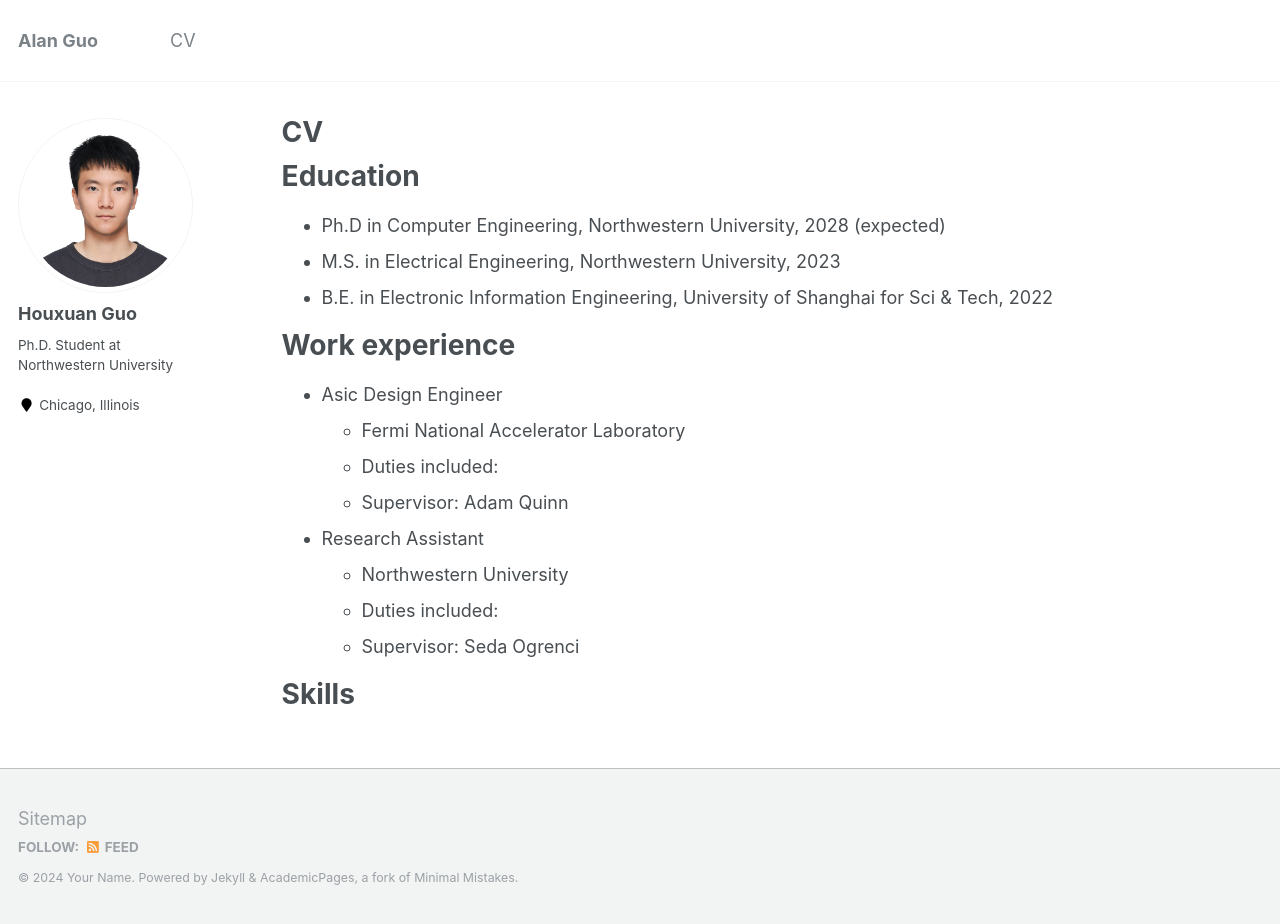
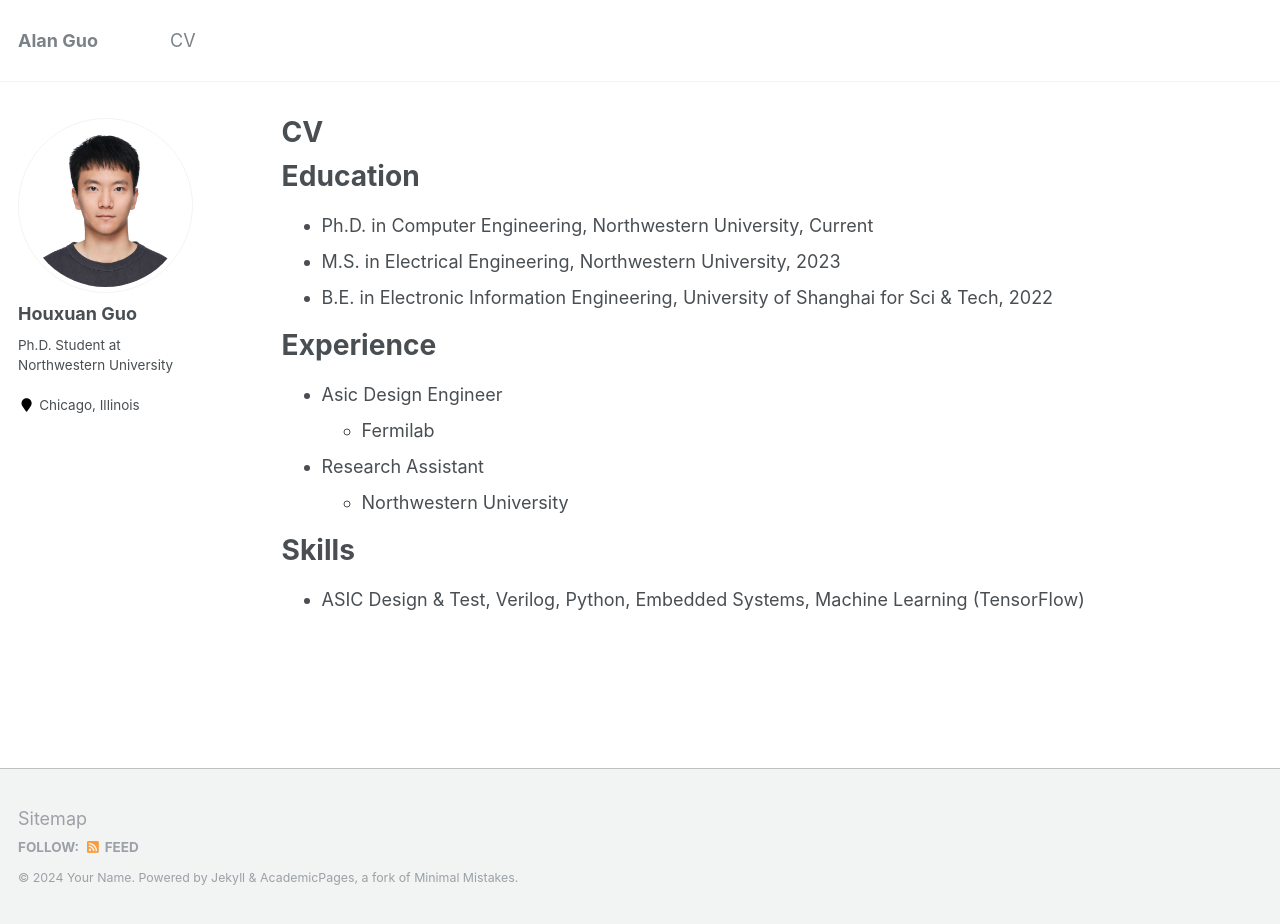
Before and after one commit to HoesenG/HoesenG.github.io, a Jekyll site: the page built from _pages/cv.md, in a window 1280 px wide and 924 px high. Built offline with Jekyll 4.4.1, drawn with Linux system fonts in a browser that asks for light colours.

Commit message:
Update bio and CV page

```diff
--- a/_pages/cv.md
+++ b/_pages/cv.md
@@ -12,21 +12,18 @@ redirect_from:
 Education
 ======
 
-* Ph.D in Computer Engineering, Northwestern University, 2028 (expected)
+* Ph.D. in Computer Engineering, Northwestern University, Current
 * M.S. in Electrical Engineering, Northwestern University, 2023
 * B.E. in Electronic Information Engineering, University of Shanghai for Sci & Tech, 2022
 
-Work experience
+Experience
 ======
 * Asic Design Engineer
-  * Fermi National Accelerator Laboratory
-  * Duties included:
-  * Supervisor: Adam Quinn
+  * Fermilab
 
 * Research Assistant
   * Northwestern University
-  * Duties included:
-  * Supervisor: Seda Ogrenci
 
 Skills
 ======
+* ASIC Design & Test, Verilog, Python, Embedded Systems, Machine Learning (TensorFlow)
```
Also changed, not shown: _pages/about.md (+1 -1 lines).
